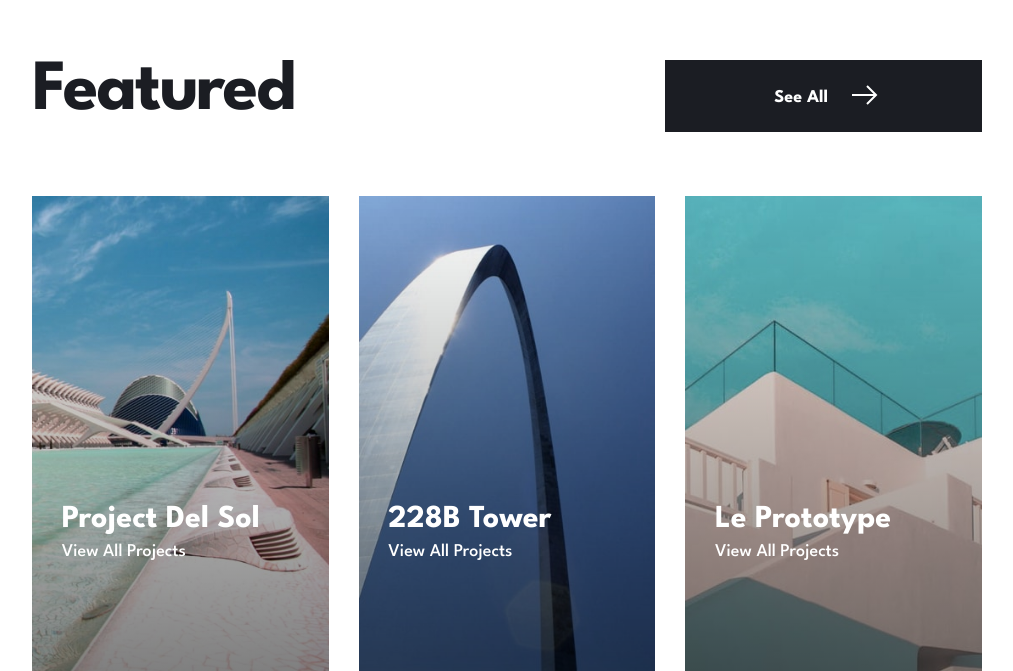
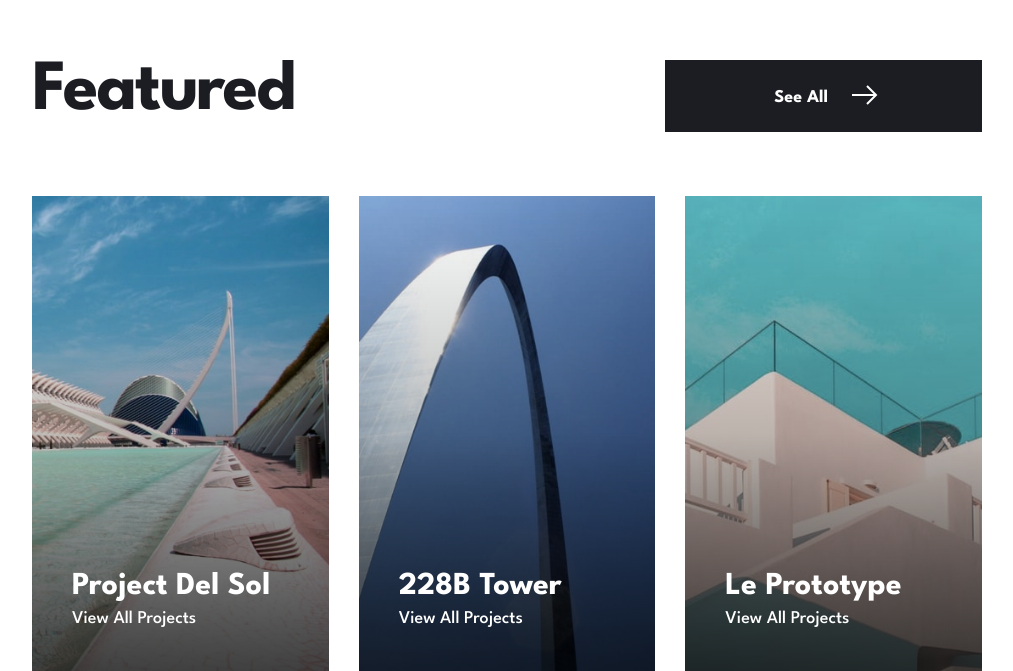
Before and after one commit to MarcinFiuk/arch-studio-multi-page-website, a React (Create React App) app: page / in a window 1280 px wide. Shown: the part 2440-3111 px from the top of the page, without its empty margins (133-1146 px from the left). Built offline with nearby package versions, Linux system fonts and the light colour scheme.

Commit message:
portfolio page finish

```diff
--- a/src/App.js
+++ b/src/App.js
@@ -2,12 +2,14 @@ import { Routes, Route } from 'react-router-dom';
 import styled from 'styled-components';
 
 import Home from './pages/Home';
+import Portfolio from './pages/Portfolio';
 
 function App() {
     return (
         <MainStyled>
             <Routes>
                 <Route path='/' element={<Home />} />
+                <Route path='portfolio' element={<Portfolio />} />
             </Routes>
         </MainStyled>
     );
--- a/src/components/PortfolioPhoto.js
+++ b/src/components/PortfolioPhoto.js
@@ -20,6 +20,7 @@ function PortfolioPhoto({ photoData, media }) {
 }
 
 const Wrapper = styled.div`
+    position: relative;
     background-color: var(--veryDarkBlue);
     background-image: ${({ path }) =>
         path &&
@@ -27,6 +28,7 @@ const Wrapper = styled.div`
     background-size: cover;
     width: 100%;
     aspect-ratio: 311/240;
+    overflow: hidden;
 
     @media (min-width: 48rem) {
         aspect-ratio: 573/240;
@@ -39,8 +41,32 @@ const Wrapper = styled.div`
 `;
 
 const TextWrapper = styled.div`
+    display: flex;
+    flex-direction: column;
+    justify-content: flex-end;
+    position: absolute;
+    padding-left: 1.5rem;
+    padding-bottom: 1.5rem;
+    bottom: 0;
+    left: 0;
     height: 100%;
-    transform: translate(10%, 64%);
+    width: 100%;
+
+    background-image: linear-gradient(
+        180deg,
+        hsla(0, 0%, 0%, 0) 0.01%,
+        hsla(0, 0%, 0%, 0.5) 100%
+    );
+
+    @media (min-width: 48rem) {
+        padding-left: 2.5rem;
+        padding-bottom: 2.5rem;
+    }
+
+    @media (min-width: 64rem) {
+        min-height: 50%;
+        height: unset;
+    }
 `;
 
 export default PortfolioPhoto;
--- a/src/components/home-page-sections/FeaturedSection.js
+++ b/src/components/home-page-sections/FeaturedSection.js
@@ -1,7 +1,7 @@
 import styled from 'styled-components';
 
 import PortfolioPhoto from '../PortfolioPhoto';
-import { HeadingM } from '../../styles/style-template';
+import { HeadingM, PortfolioPhotosWrapper } from '../../styles/style-template';
 import { photoData } from '../../data/home-page-featured-photo.js.js';
 import LinkButton from './../LinkButton';
 
@@ -20,7 +20,7 @@ function FeaturedSection({ media }) {
             <LinkButton to='portfolio' custom='featuredSection'>
                 See All
             </LinkButton>
-            <PhotosWrapper>{photos}</PhotosWrapper>
+            <PortfolioPhotosWrapper>{photos}</PortfolioPhotosWrapper>
         </Wrapper>
     );
 }
@@ -52,22 +52,5 @@ const HeadingMUpdated = styled(HeadingM)`
     }
 `;
 
-const PhotosWrapper = styled.div`
-    grid-area: photo;
-    display: flex;
-    flex-direction: column;
-    gap: 24px;
-    margin-bottom: 24px;
-
-    @media (min-width: 48rem) {
-        margin-bottom: 0;
-    }
-
-    @media (min-width: 64rem) {
-        flex-direction: row;
-        flex-wrap: wrap;
-        gap: var(--gapPortfolioProjectDesktop);
-    }
-`;
 
 export default FeaturedSection;
--- /dev/null
+++ b/src/components/portfolio-page-sections/PortfolioPhotos.js
@@ -0,0 +1,15 @@
+import { PortfolioPhotosWrapper } from './../../styles/style-template';
+import { data } from './../../data/portfolio-page-photos';
+import PortfolioPhoto from './../PortfolioPhoto';
+
+function PortfolioPhotos({ media }) {
+    const photos = data.map((photo) => {
+        return (
+            <PortfolioPhoto key={photo.id} photoData={photo} media={media} />
+        );
+    });
+
+    return <PortfolioPhotosWrapper>{photos}</PortfolioPhotosWrapper>;
+}
+
+export default PortfolioPhotos;
--- /dev/null
+++ b/src/data/portfolio-page-photos.js
@@ -0,0 +1,74 @@
+export const data = [
+    {
+        id: '1',
+        src: 'image-seraph.jpg',
+        title: 'Seraph Station',
+        subTitle: 'September 2019',
+    },
+    {
+        id: '2',
+        src: 'image-eebox.jpg',
+        title: 'Eebox Building',
+        subTitle: 'August 2017',
+    },
+    {
+        id: '3',
+        src: 'image-federal.jpg',
+        title: 'Federal II Tower',
+        subTitle: 'March 2017',
+    },
+    {
+        id: '4',
+        src: 'image-del-sol.jpg',
+        title: 'Project Del Sol',
+        subTitle: 'January 2016',
+    },
+    {
+        id: '5',
+        src: 'image-prototype.jpg',
+        title: 'Le Prototype',
+        subTitle: 'October 2015',
+    },
+    {
+        id: '6',
+        src: 'image-228b.jpg',
+        title: '228B Tower',
+        subTitle: 'April 2015',
+    },
+    {
+        id: '7',
+        src: 'image-edelweiss.jpg',
+        title: 'Grand Edelweiss Hotel',
+        subTitle: 'December 2013',
+    },
+    {
+        id: '8',
+        src: 'image-netcry.jpg',
+        title: 'Netcry Tower',
+        subTitle: 'August 2012',
+    },
+    {
+        id: '9',
+        src: 'image-hypers.jpg',
+        title: 'Hypers',
+        subTitle: 'January 2012',
+    },
+    {
+        id: '10',
+        src: 'image-sxiv.jpg',
+        title: 'SXIV Tower',
+        subTitle: 'March 2011',
+    },
+    {
+        id: '11',
+        src: 'image-trinity.jpg',
+        title: 'Trinity Bank Tower',
+        subTitle: 'September 2010',
+    },
+    {
+        id: '12',
+        src: 'image-paramour.jpg',
+        title: 'Project Paramou',
+        subTitle: 'February 2008',
+    },
+];
--- /dev/null
+++ b/src/pages/Portfolio.js
@@ -0,0 +1,12 @@
+import useMatchMedia from './../hooks/useMatchMedia';
+import PortfolioPhotos from './../components/portfolio-page-sections/PortfolioPhotos';
+
+function Portfolio() {
+    const mobile = useMatchMedia('(max-width: 48rem)');
+    const desktop = useMatchMedia('(min-width: 64rem)');
+
+    const media = [mobile, desktop];
+    return <PortfolioPhotos media={media} />;
+}
+
+export default Portfolio;
--- a/src/styles/style-template.js
+++ b/src/styles/style-template.js
@@ -78,3 +78,22 @@ export const WrapperWithoutMobilePadding = styled.section`
         width: 100%;
     }
 `;
+
+export const PortfolioPhotosWrapper = styled.div`
+    grid-area: photo;
+    display: flex;
+    flex-direction: column;
+    gap: 24px;
+    margin-bottom: 24px;
+    width: 100%;
+
+    @media (min-width: 48rem) {
+        margin-bottom: 0;
+    }
+
+    @media (min-width: 64rem) {
+        flex-direction: row;
+        flex-wrap: wrap;
+        gap: var(--gapPortfolioProjectDesktop);
+    }
+`;
```
